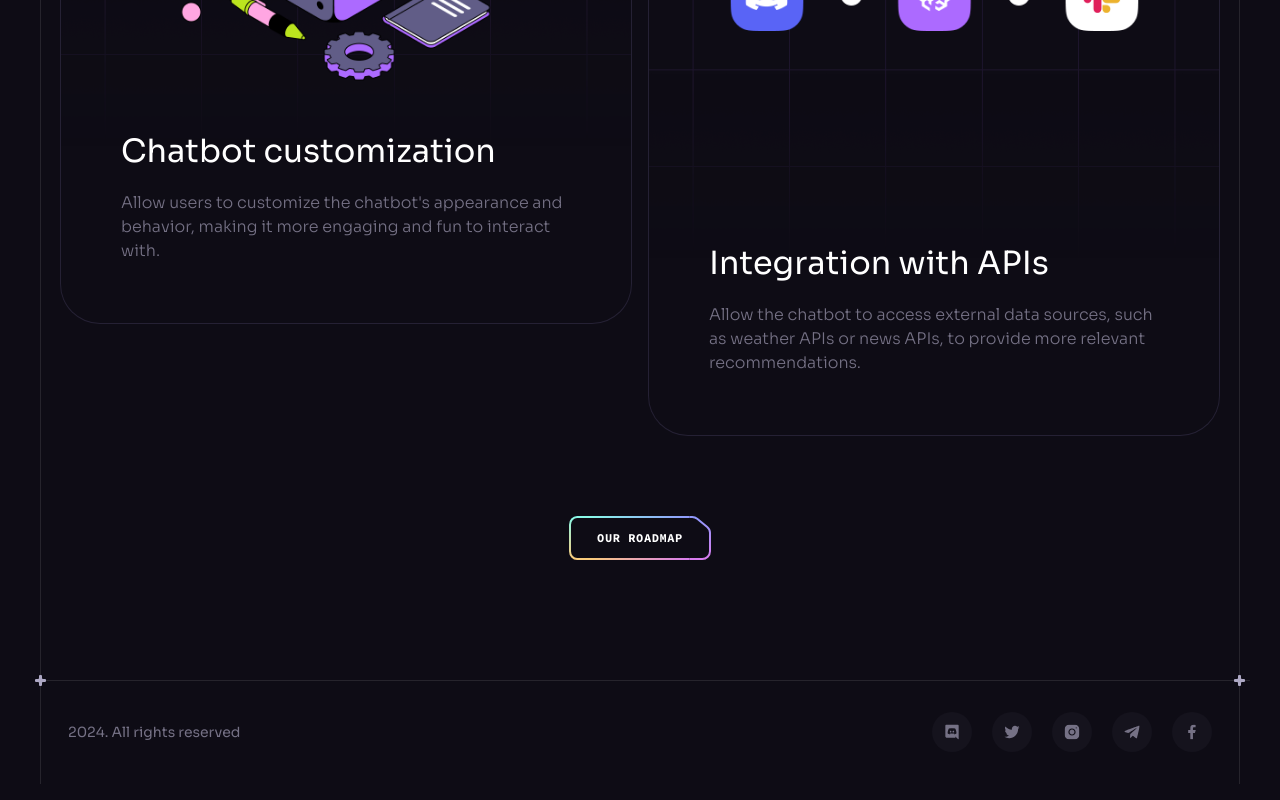
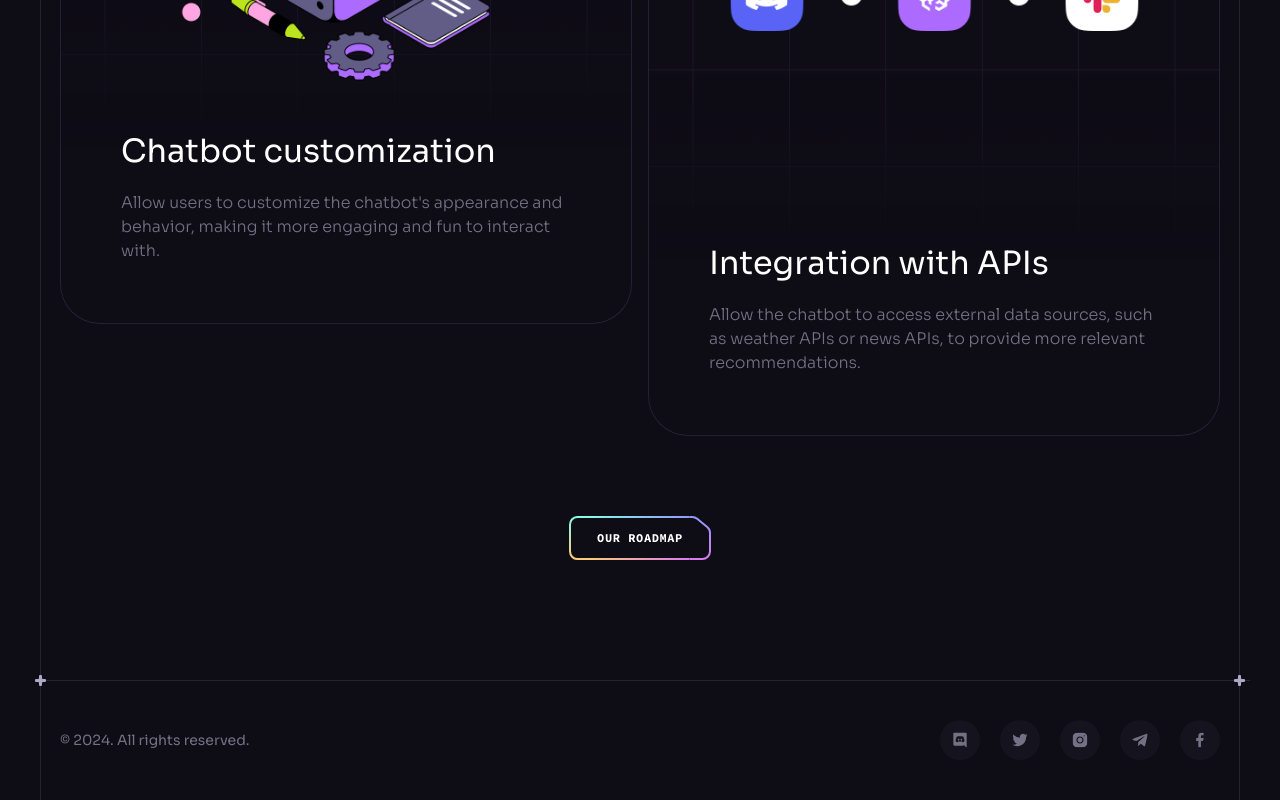
Before and after one commit to Ivylegend/brainwave, a React (Vite) app: page / in a window 1280 px wide. Shown: the part 8585-9385 px from the top of the page. Built offline with nearby package versions, Linux system fonts and the light colour scheme.

Commit message:
correct footer

```diff
--- a/src/components/Footer.jsx
+++ b/src/components/Footer.jsx
@@ -1,23 +1,23 @@
+import Section from "./Section";
 import { socials } from "../constants";
-import Section from "./Section";
 
 const Footer = () => {
   return (
-    <Section crosses className="!px-2 !py-8">
+    <Section crosses className="!px-0 !py-10">
       <div className="container flex sm:justify-between justify-center items-center gap-10 max-sm:flex-col">
         <p className="caption text-n-4 lg:block">
-          {" "}
-          {new Date().getFullYear()}. All rights reserved
+          © {new Date().getFullYear()}. All rights reserved.
         </p>
+
         <ul className="flex gap-5 flex-wrap">
-          {socials.map((icon, index) => (
+          {socials.map((item) => (
             <a
-              href={icon.url}
-              key={icon.id}
+              key={item.id}
+              href={item.url}
               target="_blank"
               className="flex items-center justify-center w-10 h-10 bg-n-7 rounded-full transition-colors hover:bg-n-6"
             >
-              <img src={icon.iconUrl} width={16} height={16} alt={icon.title} />
+              <img src={item.iconUrl} width={16} height={16} alt={item.title} />
             </a>
           ))}
         </ul>
```
